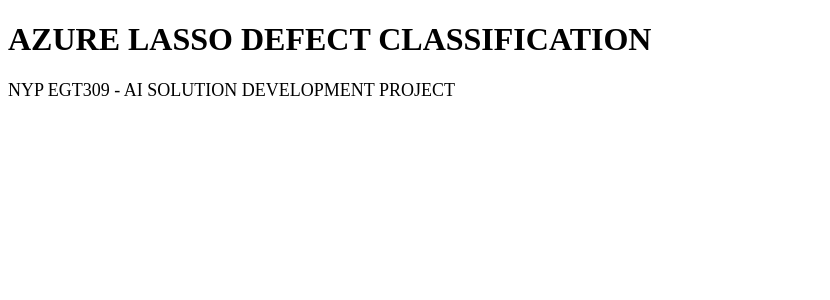
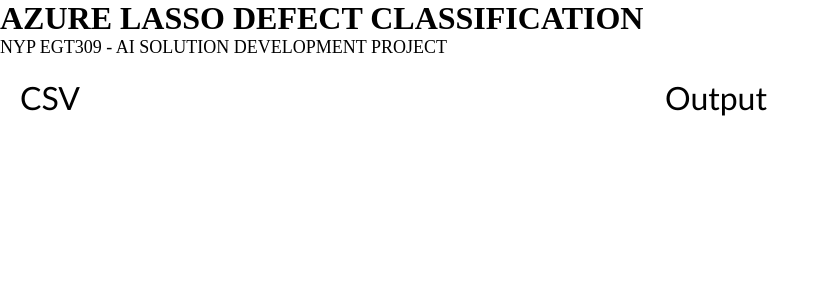
Before and after one commit to fyk-sen/team50, a Python web app: template templates/index.html in a window 1280 px wide. Shown: the top 300 px of the page, without its empty margins (0-830 px from the left). Run offline with Jinja, Linux system fonts and the light colour scheme; the template is opened without the code that fills it, so the values that code supplies are empty.

Commit message:
feat: add grid layout and styling to index.html

```diff
--- a/templates/index.html
+++ b/templates/index.html
@@ -6,11 +6,44 @@
   <meta name="viewport" content="width=device-width, initial-scale=1.0">
   <title>Parkinson's Disease</title>
 </head>
+<style>
+
+    * {
+        margin: 0%;
+        padding: 0%;
+    }
+
+    .grid-container {
+        display: grid;
+        grid-template-columns: 1fr 1fr;
+        gap: 10px;
+        align-items: center;
+        justify-content: center;
+    }
+
+    .text {
+        padding: 20px;
+        text-align: left;
+        font-family: Calibri, 'Gill Sans', 'Gill Sans MT', 'Trebuchet MS', sans-serif;
+        font-size: 2em;
+    }
+</style>
 
 <body>
     <header>
     <h1>
-      AZURE LASSO DEFECT CLASSIFICATION
+        AZURE LASSO DEFECT CLASSIFICATION
     </h1>
     <p style="font-size: large;">NYP EGT309 - AI SOLUTION DEVELOPMENT PROJECT</p>
+    </header>
+
+    <div class=grid-container>
+        <div class="text">
+            CSV
+        </div>
+
+        <div class="text">
+            Output
+        </div>
+    </div>
 </body>
```
